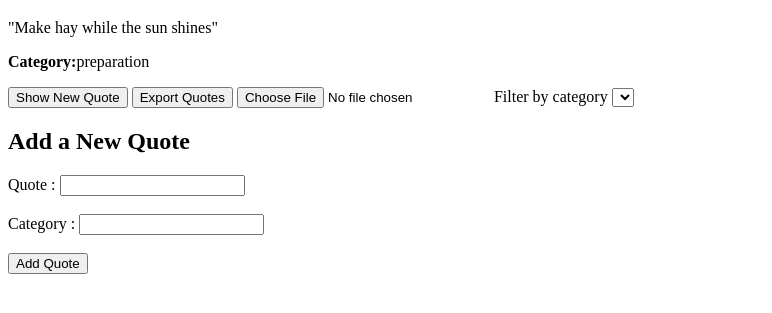
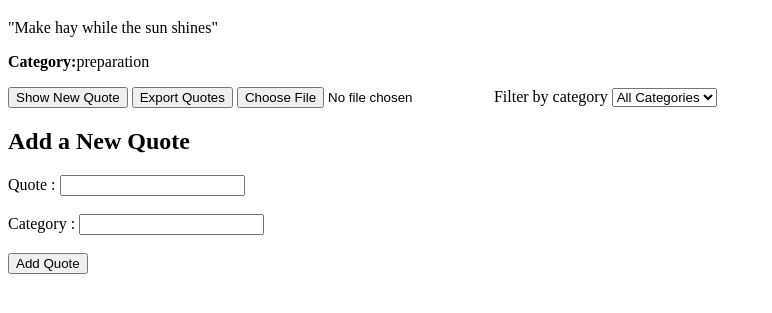
Before and after one commit to Martin-bot-man/alx_fe_javascript, a plain HTML site: page dom-manipulation/index.html in a window 1280 px wide. Shown: the part 61-374 px from the top of the page, without its empty margins (0-772 px from the left). Drawn offline with Linux system fonts and the light colour scheme.

Commit message:
added a select and option in html

```diff
--- a/dom-manipulation/index.html
+++ b/dom-manipulation/index.html
@@ -12,11 +12,11 @@
     <button id="buttonA">Export Quotes</button>
     <input type="file" id="importFile" accept=".json"/ >
     <label for="categoryFilter">Filter by category</label>
-      <select name="" id="categoryFilter">
-        <option value="all"></option>
-        <option value="inspiration"></option>
-        <option value="life"></option>
-        <option value="preparation"></option>
+      <select  id="categoryFilter" onchange="filterQuotes()">
+        <option value="all">All Categories</option>
+        <option value="inspiration">inspiration</option>
+        <option value="life">life</option>
+        <option value="preparation">preparation</option>
       </select>
     <div id="quoteList"></div>
     <script src="script.js"></script>
```
